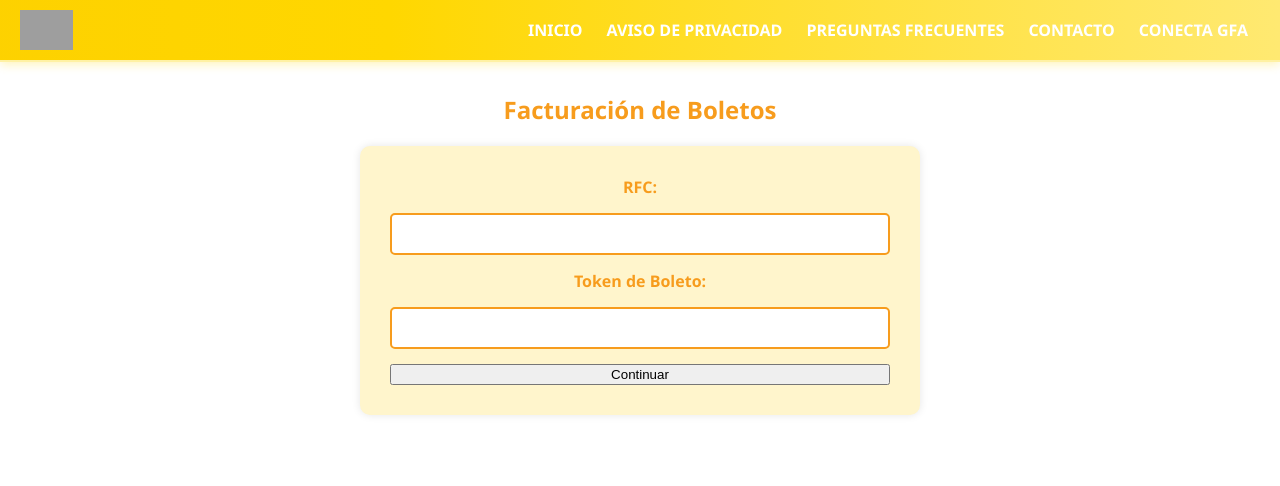
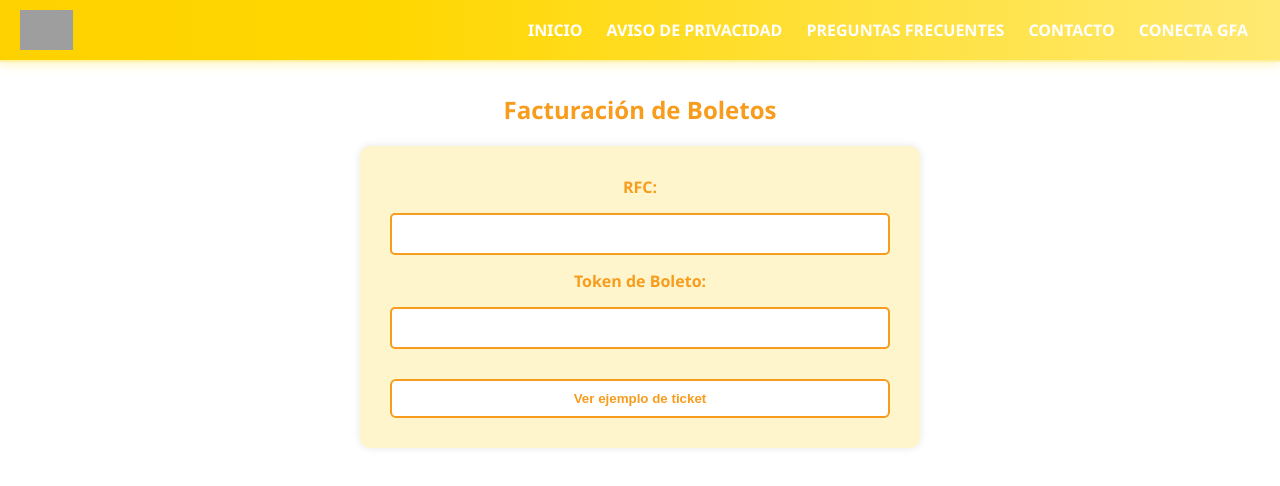
Before and after one commit to Francisco-Hidalgoalv/Satrix, an Angular app in the folder satrix/: page /facturacion-boletos in a window 1280 px wide. Shown: the top 486 px of the page. Built offline with nearby package versions, Linux system fonts and the light colour scheme; grey boxes are pictures that could not be loaded.

Commit message:
Intento fallido de que muestre la imagen del ticket

```diff
--- a/satrix/src/app/pages/facturacion-boletos/facturacion-boletos.component.css
+++ b/satrix/src/app/pages/facturacion-boletos/facturacion-boletos.component.css
@@ -27,3 +27,57 @@
     margin-top: -10px;
     margin-bottom: 10px;
   }
+
+  .btn-ver-ticket {
+    margin-top: 15px;
+    background-color: white;
+    color: #f79c1d;
+    border: 2px solid #f79c1d;
+    padding: 10px 20px;
+    font-weight: bold;
+    border-radius: 6px;
+    cursor: pointer;
+    transition: 0.3s ease;
+  }
+
+  .btn-ver-ticket:hover {
+    background-color: #fff3d6;
+  }
+
+  .modal {
+    position: fixed;
+    top: 0;
+    left: 0;
+    width: 100%;
+    height: 100%;
+    background-color: rgba(0,0,0,0.7);
+    display: flex;
+    justify-content: center;
+    align-items: center;
+    z-index: 1000;
+  }
+
+  .modal-contenido {
+    position: relative;
+    background: white;
+    padding: 10px;
+    border-radius: 8px;
+    box-shadow: 0 0 15px rgba(0,0,0,0.4);
+    max-width: 90%;
+    max-height: 90%;
+  }
+
+  .modal-contenido img {
+    max-width: 100%;
+    border-radius: 6px;
+  }
+
+  .cerrar {
+    position: absolute;
+    top: 5px;
+    right: 5px;
+    border: none;
+    background: transparent;
+    font-size: 24px;
+    cursor: pointer;
+  }
--- a/satrix/src/app/pages/facturacion-boletos/facturacion-boletos.component.html
+++ b/satrix/src/app/pages/facturacion-boletos/facturacion-boletos.component.html
@@ -10,6 +10,17 @@
     <input id="token" name="token" type="text" [(ngModel)]="token" required />
     <p class="error" *ngIf="tokenInvalid">El token no puede estar vacío.</p>
 
-    <button type="submit" class="btn btn-primario">Continuar</button>
+    <!-- Botón -->
+<button class="btn-ver-ticket" (click)="mostrarEjemplo = true">Ver ejemplo de ticket</button>
+
+<!-- Modal -->
+<div class="modal" *ngIf="mostrarEjemplo" (click)="mostrarEjemplo = false">
+  <div class="modal-contenido" (click)="$event.stopPropagation()">
+    <img src="assets/tickets/ticket-boleto.PNG" alt="Ejemplo de ticket" />
+    <button class="cerrar" (click)="mostrarEjemplo = false">✖</button>
+  </div>
+</div>
+
+
   </form>
 </main>
--- a/satrix/src/app/pages/facturacion-boletos/facturacion-boletos.component.ts
+++ b/satrix/src/app/pages/facturacion-boletos/facturacion-boletos.component.ts
@@ -9,6 +9,7 @@ import { FormsModule } from '@angular/forms'; // 👈 IMPORTANTE
   templateUrl: './facturacion-boletos.component.html',
   styleUrls: ['./facturacion-boletos.component.css']
 })
+
 export class FacturacionBoletosComponent {
   rfc: string = '';
   token: string = '';
@@ -27,4 +28,6 @@ export class FacturacionBoletosComponent {
     console.log('Formulario válido 🎉');
     // Aquí iría la navegación o lógica siguiente
   }
+
+  mostrarEjemplo: boolean = false;
 }
```
Also changed, not shown: satrix/src/assets/tickets/ticket-boleto.PNG (renamed from satrix/src/assets/ticket/ticket-boleto.PNG).
